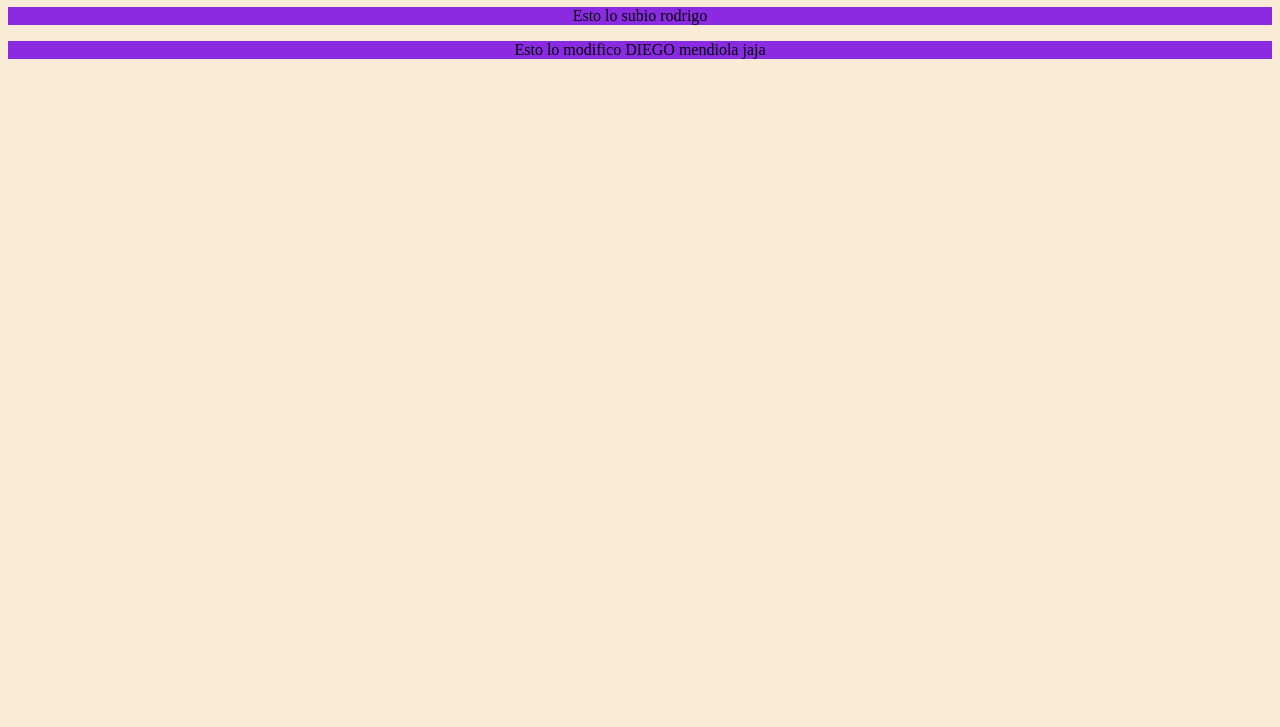
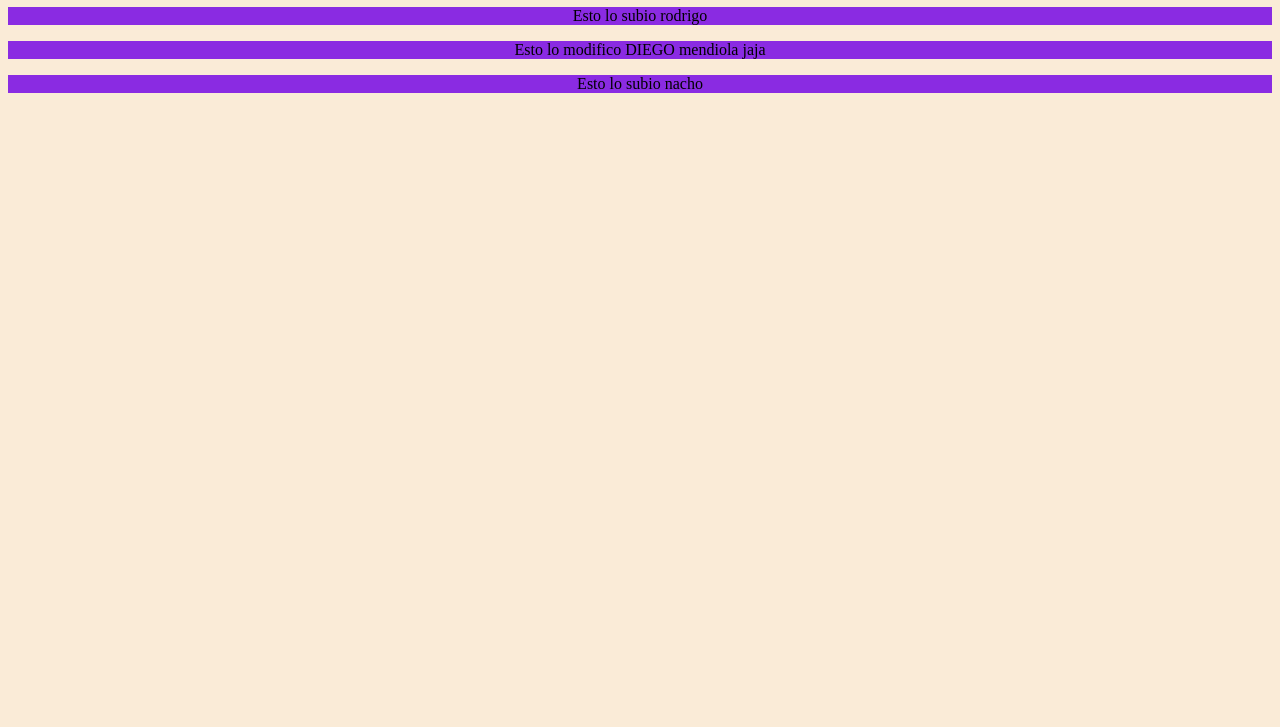
Before and after one commit to rodribenitez/grupalJaP, a plain HTML site: page index.html in a window 1280 px wide. Shown: the part 73-800 px from the top of the page. Drawn offline with Linux system fonts and the light colour scheme.

Commit message:
modificado nacho

```diff
--- a/index.html
+++ b/index.html
@@ -11,5 +11,6 @@
     <h1> Iniciando con github</h1>
     <p> Esto lo subio rodrigo</p>
     <p> Esto lo modifico DIEGO mendiola jaja</p>
+    <p> Esto lo subio nacho</p>
 </body>
 </html>
```
